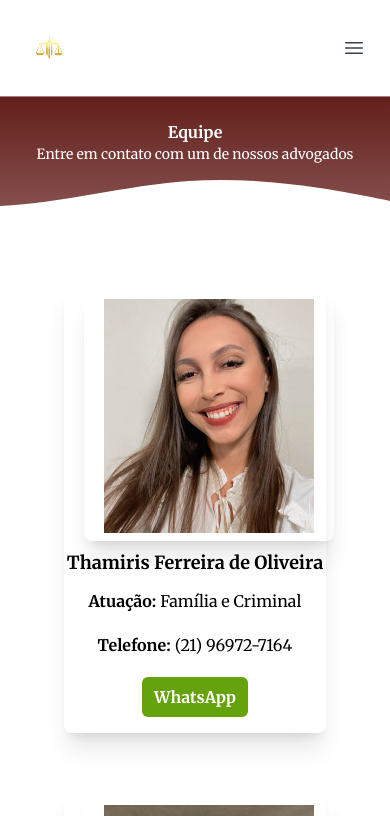
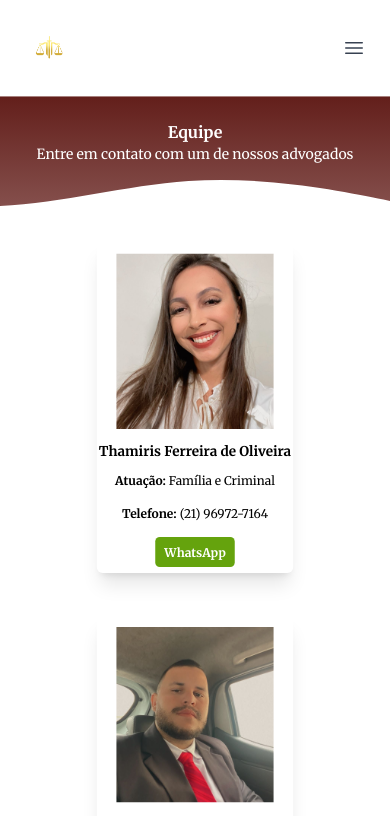
Before and after one commit to gabriellefoliv/advocacia-especializada, a React (Vite) app: page /equipe in a window 390 px wide. Shown: the top 816 px of the page. Built offline with nearby package versions, Linux system fonts and the light colour scheme.

Commit message:
fix: header

```diff
--- a/src/components/Header.tsx
+++ b/src/components/Header.tsx
@@ -7,8 +7,8 @@ type HeaderProps = {
 
 export function Header({ title, subtitle }: HeaderProps) {
     return (
-        <div className='w-full md:h-96 flex justify-center'>
-            <img className='w-full size-fit' src={Wavy} />
+        <div className='relative md:h-96 flex justify-center'>
+            <img className='absolute w-full overflow-hidden bg-transparent bg-fixed' src={Wavy} />
             <div className='absolute md:-mt-8'>
                 <div className='flex py-6 px-1 md:py-8 md:p-12 justify-center items-center'>
                     <div className='text-white md:mt-10 md:p-20 text-center flex justify-center items-center flex-col'>
--- a/src/views/Equipe/Equipe.tsx
+++ b/src/views/Equipe/Equipe.tsx
@@ -12,7 +12,7 @@ function Equipe() {
                 title="Equipe"
                 subtitle="Entre em contato com um de nossos advogados"
             />
-            <div className="flex justify-center flex-wrap">
+            <div className="flex justify-center flex-wrap scale-75 md:scale-100">
                 <EquipeCard
                     Img={Th}
                     Nome="Thamiris Ferreira de Oliveira"
--- a/src/views/Equipe/EquipeCard.tsx
+++ b/src/views/Equipe/EquipeCard.tsx
@@ -9,8 +9,8 @@ interface CardProps {
 
 function EquipeCard({Img, Nome, Atuacao, Telefone, hrefWpp}:CardProps) {
     return (
-        <div className="w-[300px] h-[450px] bg-white my-7 mx-16 rounded-lg shadow-xl transition duration-300 hover:transition hover:scale-105">
-            <img className="w-[250px] h-[250px] my-2 mx-5 rounded-lg object-cover py-2 px-5 shadow-xl" src={Img}/>
+        <div className=" bg-white my-7 mx-16 rounded-lg shadow-xl transition duration-300 hover:transition hover:scale-105 flex flex-col justify-center items-center">
+            <img className="w-[250px] h-[250px] my-2 mx-5 rounded-lg object-cover py-2 px-5" src={Img}/>
             <h3 className="text-center font-bold text-lg">{Nome}</h3>
             <div className="flex justify-center mt-1 py-2">
                 <p className="font-bold">Atuação: </p>
--- a/src/views/Home/Home.tsx
+++ b/src/views/Home/Home.tsx
@@ -12,8 +12,8 @@ import Wavy from '../../img/wavy-bg/wave4.svg'
 function Home() {
     return (
         <>
-            <div className='w-full flex justify-center bg-red-950 md:bg-transparent'>
-                <img className='w-full size-fit' src={Wavy} />
+            <div className='relative md:h-96 flex justify-center'>
+                <img className='absolute w-full overflow-hidden bg-transparent bg-fixed' src={Wavy} />
                 <div className='absolute -mt-12'>
                     <div className='flex'>
                         <img className='md:w-full w-96 mt-6' src={AdvLogo} />
```
